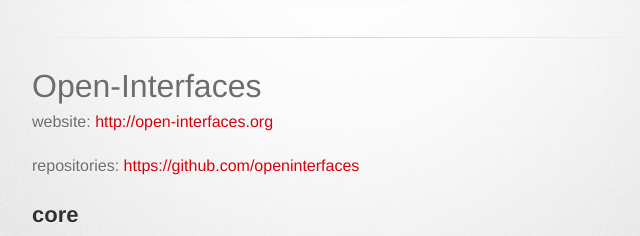
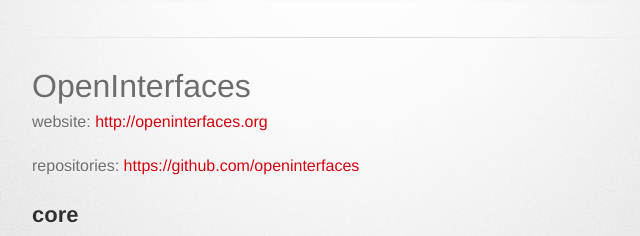
Before and after one commit to openinterfaces/core, a plain HTML site: page index.html in a window 1280 px wide. Shown: the part 178-414 px from the top of the page, 298-938 px from the left. Drawn offline with Linux system fonts and the light colour scheme; a web font is replaced by a local one.

```diff
--- a/index.html
+++ b/index.html
@@ -32,9 +32,9 @@
 
         <section id="main_content">
           <h1>
-<a name="open-interfaces" class="anchor" href="#open-interfaces"><span class="octicon octicon-link"></span></a>Open-Interfaces</h1>
+<a name="openinterfaces" class="anchor" href="#openinterfaces"><span class="octicon octicon-link"></span></a>OpenInterfaces</h1>
 
-<p>website: <a href="http://open-interfaces.org">http://open-interfaces.org</a></p>
+<p>website: <a href="http://openinterfaces.org">http://openinterfaces.org</a></p>
 
 <p>repositories: <a href="https://github.com/openinterfaces">https://github.com/openinterfaces</a></p>
 
--- a/params.json
+++ b/params.json
@@ -1 +1 @@
-{"name":"OpenInterfaces","tagline":"","body":"Open-Interfaces\r\n===============\r\n\r\nwebsite: http://open-interfaces.org\r\n\r\nrepositories: https://github.com/openinterfaces\r\n\r\n\r\n\r\ncore\r\n----\r\n\r\nrepository: https://github.com/openinterfaces/core\r\n\r\nlicense: BSD-2-Clause\r\n\r\n\r\n","google":"","note":"Don't delete this file! It's used internally to help with page regeneration."}
+{"name":"OpenInterfaces","tagline":"","body":"OpenInterfaces\r\n==============\r\n\r\nwebsite: http://openinterfaces.org\r\n\r\nrepositories: https://github.com/openinterfaces\r\n\r\n\r\n\r\ncore\r\n----\r\n\r\nrepository: https://github.com/openinterfaces/core\r\n\r\nlicense: BSD-2-Clause\r\n\r\n\r\n","google":"","note":"Don't delete this file! It's used internally to help with page regeneration."}
```
